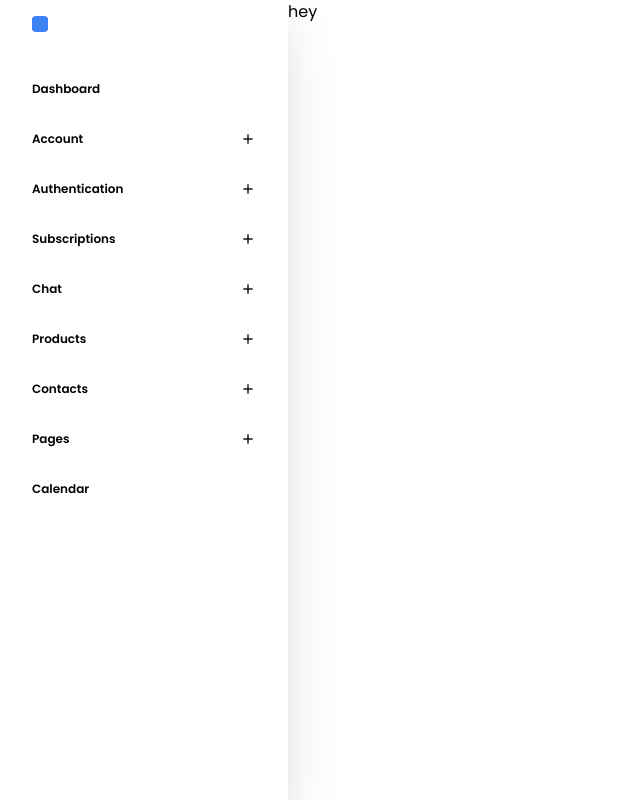
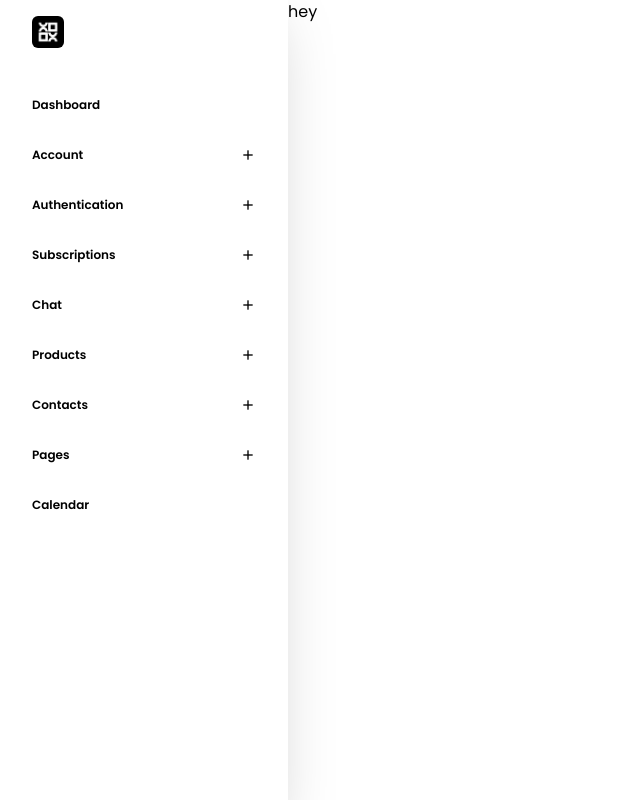
Before and after one commit to rishirathoree/sidebar-admin, a React (Vite) app: page / in a window 1280 px wide. Shown: the whole page, without its empty margins (0-640 px from the left). Built offline with nearby package versions, Linux system fonts and the light colour scheme.

Commit message:
added changes

```diff
--- a/src/components/Sidebar.jsx
+++ b/src/components/Sidebar.jsx
@@ -1,5 +1,6 @@
 import React, { useEffect, useRef, useState } from 'react'
 import { Link, useLocation } from 'react-router-dom';
+import logo from '../assets/images/logo.png'
 
 const Sidebar = () => {
   const sidebarMenu = [
@@ -189,7 +190,7 @@ const Sidebar = () => {
     <>
     <div className='h-screen fixed z-50 w-72 duration-1000  flex items-start justify-between flex-col top-0 left-0 bg-white box-shadow'>
       <span className='block px-8 py-4 w-full'>
-        <span className='block w-4 h-4 rounded bg-blue-500'></span>
+        <span className='block w-8 h-8 rounded-md overflow-hidden bg-blue-500'><img src={logo} className='w-full h-full object-fill' alt="" /></span>
       </span>
       <ul className='p-4 flex-1 h-2/3 overflow-hidden dontShowScroll overflow-y-auto w-full'>
         {sidebarMenu.map((item, idx) => (
```
Also changed, not shown: src/assets/images/logo.png (added).
